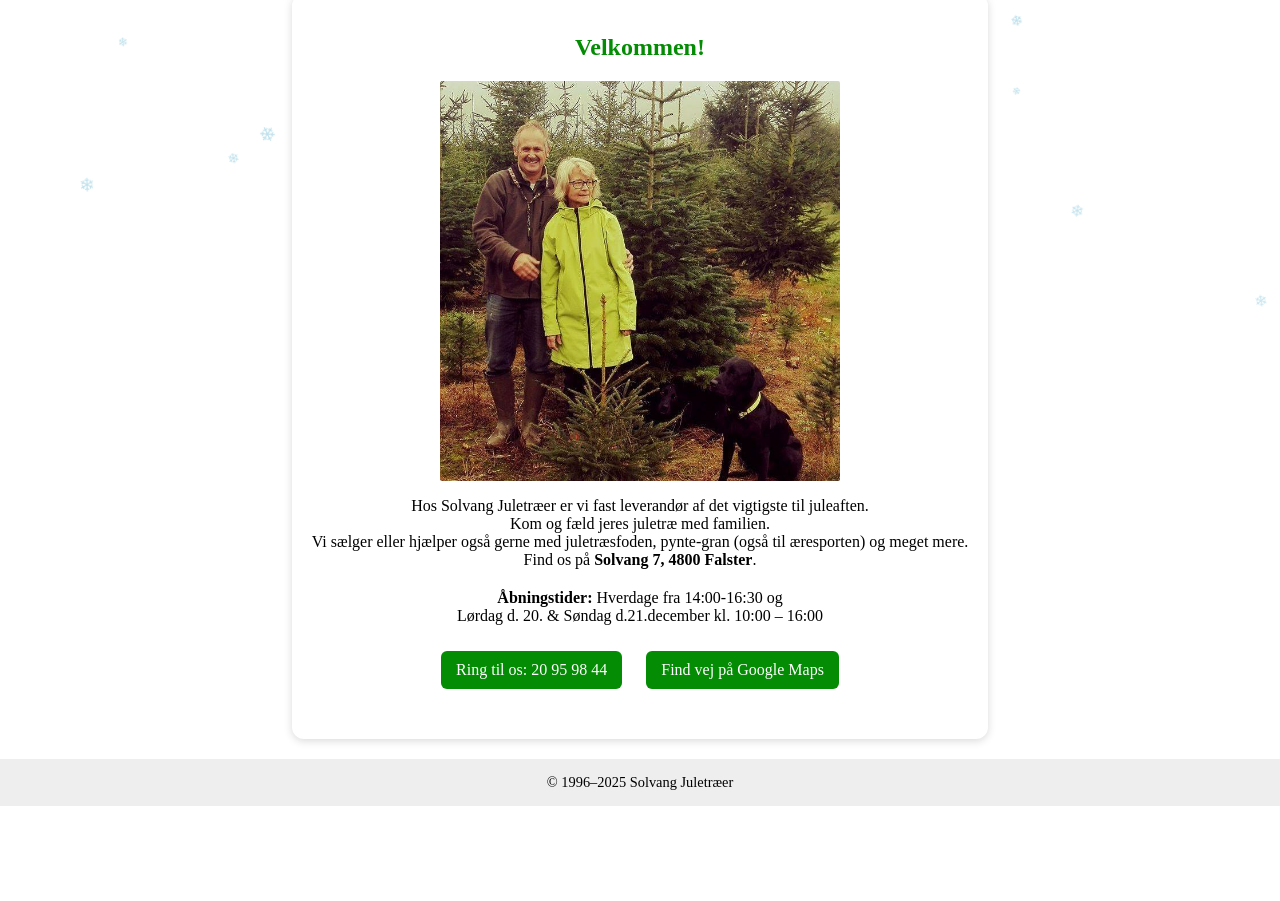
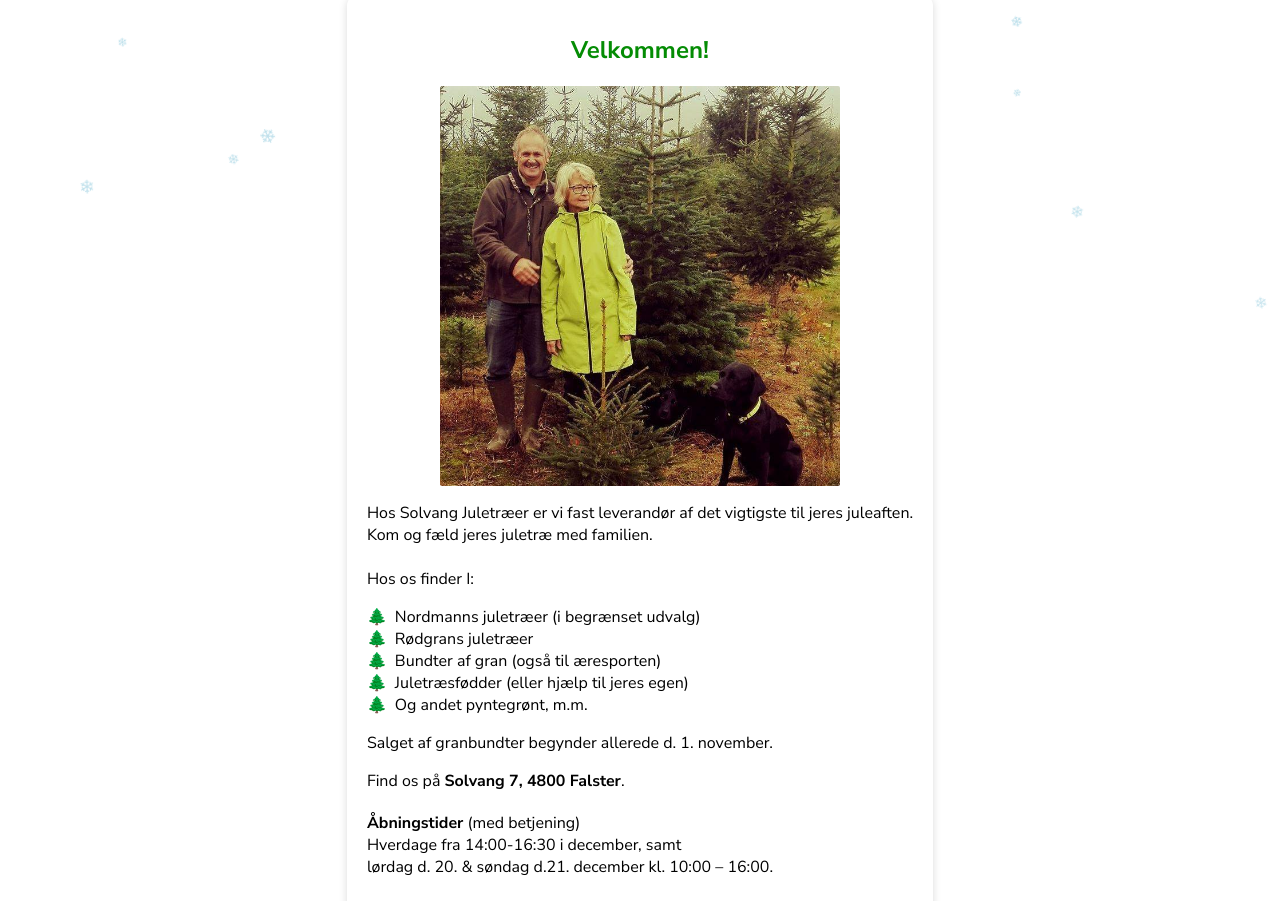
Before and after one commit to Janus-Olsen/solvang-juletraeer, a website: page index.html in a window 1280 px wide. Shown: the part 211-1112 px from the top of the page. Before the commit the page ends 1017 px from the top, so only its background shows below. Drawn offline with Linux system fonts and the light colour scheme.

Commit message:
Opdateret layout

```diff
--- a/index.html
+++ b/index.html
@@ -1,10 +1,27 @@
 <!DOCTYPE html>
 <html lang="da">
 <head>
+    <link href="https://fonts.googleapis.com/css2?family=Nunito+Sans:wght@400;600;700&display=swap" rel="stylesheet">
+
     <meta charset="UTF-8">
     <meta name="viewport" content="width=device-width, initial-scale=1.0">
     <title>Solvang Juletræer</title>
     <style>
+
+        p {
+            font-weight: 400; /* normal tekst */
+        }
+
+        .juleliste {
+            list-style: none; /* fjern standard prikker */
+            padding-left: 0;
+        }
+
+        .juleliste li::before {
+            content: "🌲";       /* juletræ foran */
+            margin-right: 8px;  /* afstand til teksten */
+        }
+
         header {
             color: white;
             text-align: center;
@@ -21,13 +38,14 @@
             display: block;
             margin: 0 auto 10px;
             max-width: 100%;
-            height: auto;          /* bevar proportioner */
-            max-height: 50vh;      /* eller 60vh hvis du vil have større billede */
-            object-fit: contain;   /* undgå beskæring */
+            height: auto; /* bevar proportioner */
+            max-height: 50vh; /* eller 60vh hvis du vil have større billede */
+            object-fit: contain; /* undgå beskæring */
             border-radius: 2px;
         }
 
         h1, h2 {
+            font-weight: 700; /* gør overskrifter tydelige */
             text-align: center;
             color: #048c04;
         }
@@ -46,6 +64,7 @@
             text-decoration: none;
             border-radius: 6px;
             transition: background 0.2s;
+            width: 180px;
         }
 
         .info a:hover {
@@ -62,6 +81,9 @@
             display: flex;
             flex-direction: column;
             min-height: 100vh;
+
+            font-family: 'Nunito Sans', sans-serif;
+            font-weight: 400; /* standard vægt til brødtekst */
         }
 
         .wrapper {
@@ -82,9 +104,9 @@
             position: relative;
             z-index: 2;
         }
+
         main p {
-            /*text-align: center;
-            max-width: 80%;*/
+            text-align: left;
         }
 
         footer {
@@ -146,17 +168,29 @@
     <main>
         <h2>Velkommen!</h2>
         <img src="forside_img.jpg" alt="Ejerne">
-
-        <p style="text-align:center;">
-            Hos Solvang Juletræer er vi fast leverandør af det vigtigste til juleaften.<br>
-            Kom og fæld jeres juletræ med familien.<br>
-            Vi sælger eller hjælper også gerne med juletræsfoden, pynte-gran (også til æresporten) og meget mere.<br>
-            Find os på <strong> Solvang 7, 4800 Falster</strong>.
+        <p>
+            Hos Solvang Juletræer er vi fast leverandør af det vigtigste til jeres juleaften.<br>
+            Kom og fæld jeres juletræ med familien.<br><br>
+            Hos os finder I:
         </p>
 
+        <ul class="juleliste">
+            <li>Nordmanns juletræer (i begrænset udvalg)</li>
+            <li>Rødgrans juletræer</li>
+            <li>Bundter af gran (også til æresporten)</li>
+            <li>Juletræsfødder (eller hjælp til jeres egen)</li>
+            <li>Og andet pyntegrønt, m.m.</li>
+        </ul>
+
+        <p>
+            Salget af granbundter begynder allerede d. 1. november.
+        </p>
+
+        <p>Find os på <strong> Solvang 7, 4800 Falster</strong>.</p>
         <div class="info">
-            <p><strong>Åbningstider:</strong> Hverdage fra 14:00-16:30 og<br>
-                Lørdag d. 20. & Søndag d.21.december kl. 10:00 – 16:00</p>
+            <p><strong>Åbningstider</strong> (med betjening)<br>
+                Hverdage fra 14:00-16:30 i december, samt<br>
+                lørdag d. 20. & søndag d.21. december kl. 10:00 – 16:00.</p>
             <a href="tel:20959844">Ring til os: 20 95 98 44</a>
             <a href="https://www.google.com/maps?q=Solvang+7+Falster" target="_blank">Find vej på Google Maps</a>
         </div>
```
